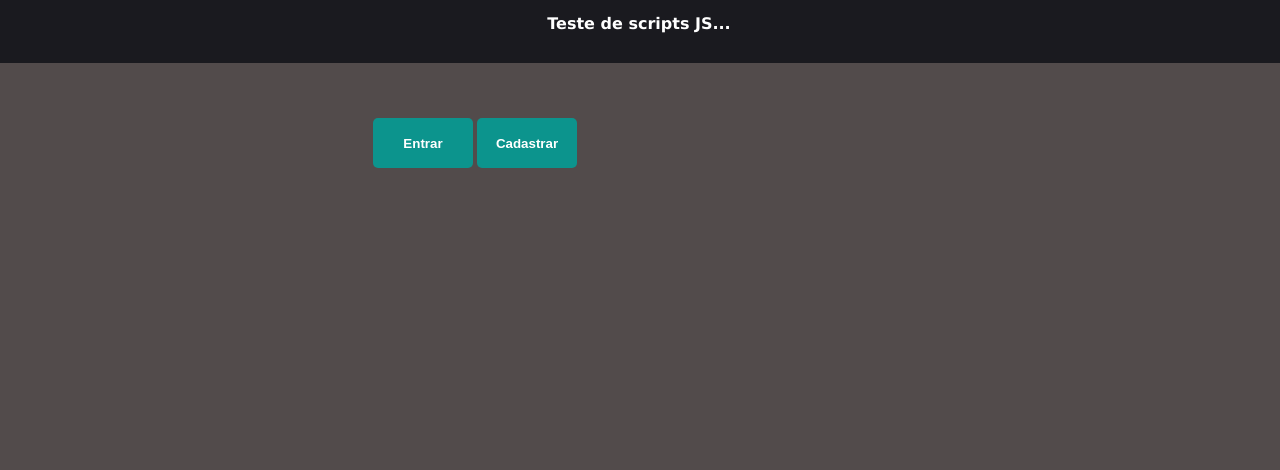
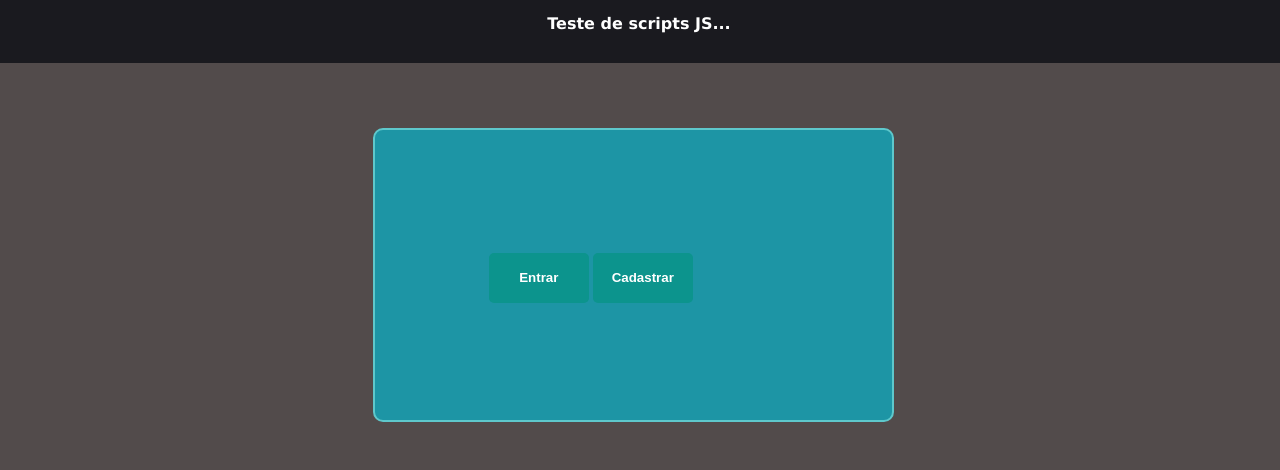
Before and after one commit to evertonpython/JS, a plain HTML site: page index.html in a window 1280 px wide. Drawn offline with Linux system fonts and the light colour scheme.

Commit message:
Update index.html
HTML atualizado em 29/03/2021

```diff
--- a/index.html
+++ b/index.html
@@ -8,13 +8,15 @@
 	</head>
 	<body>
 		<header>
+			<div>
 				<span>
 					<p>Teste de scripts JS...</p>
 				</span>
+			</div>
 		</header>
 		<section class="space">
-			<div class="tabela">
-				<div class="conteudo">
+			<div class="table">
+				<div class="content">
 					<button id="entrar" onclick="enter()">Entrar</button>
 					<button id="cadastrar" onclick="register()">Cadastrar</button>
 				</div>
```
